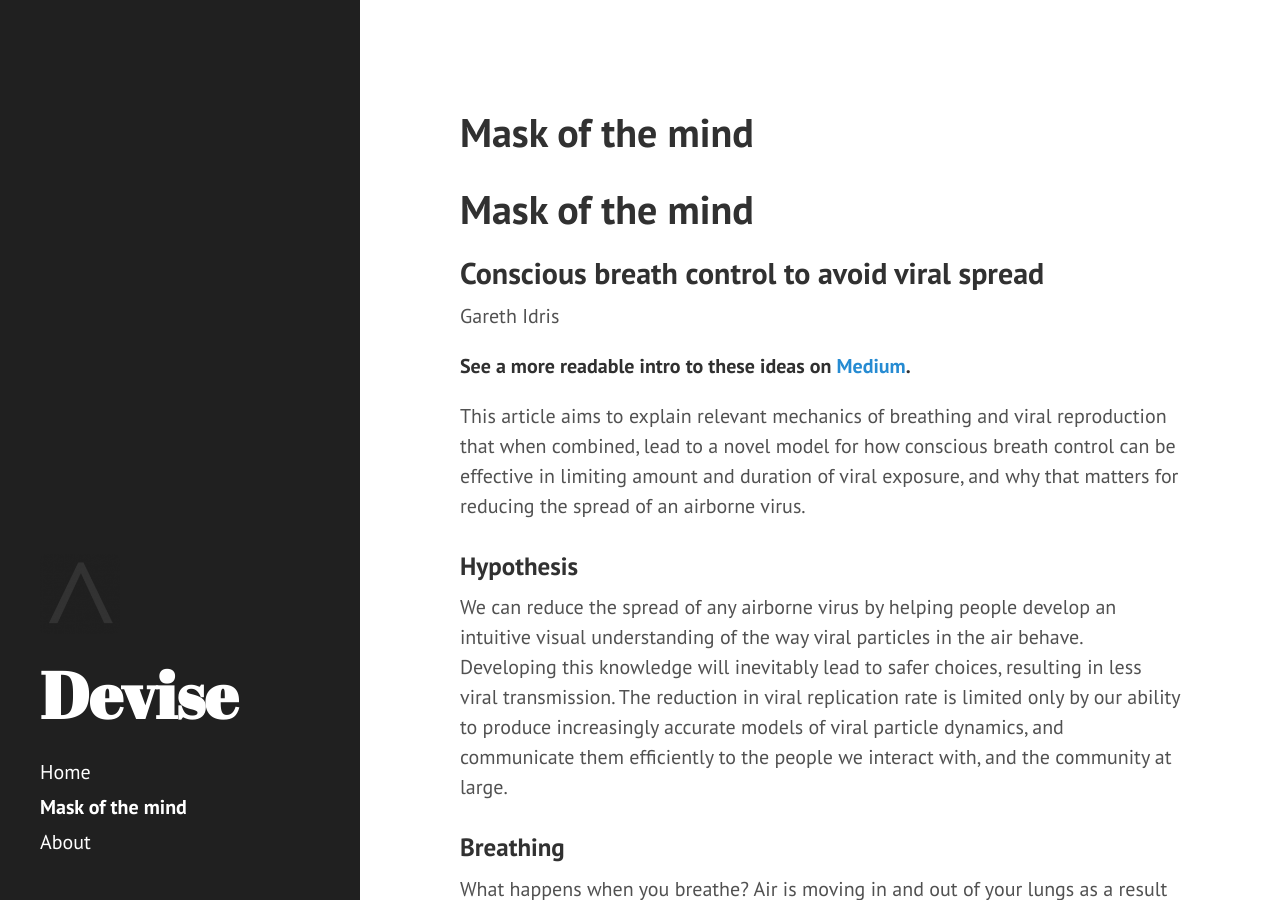
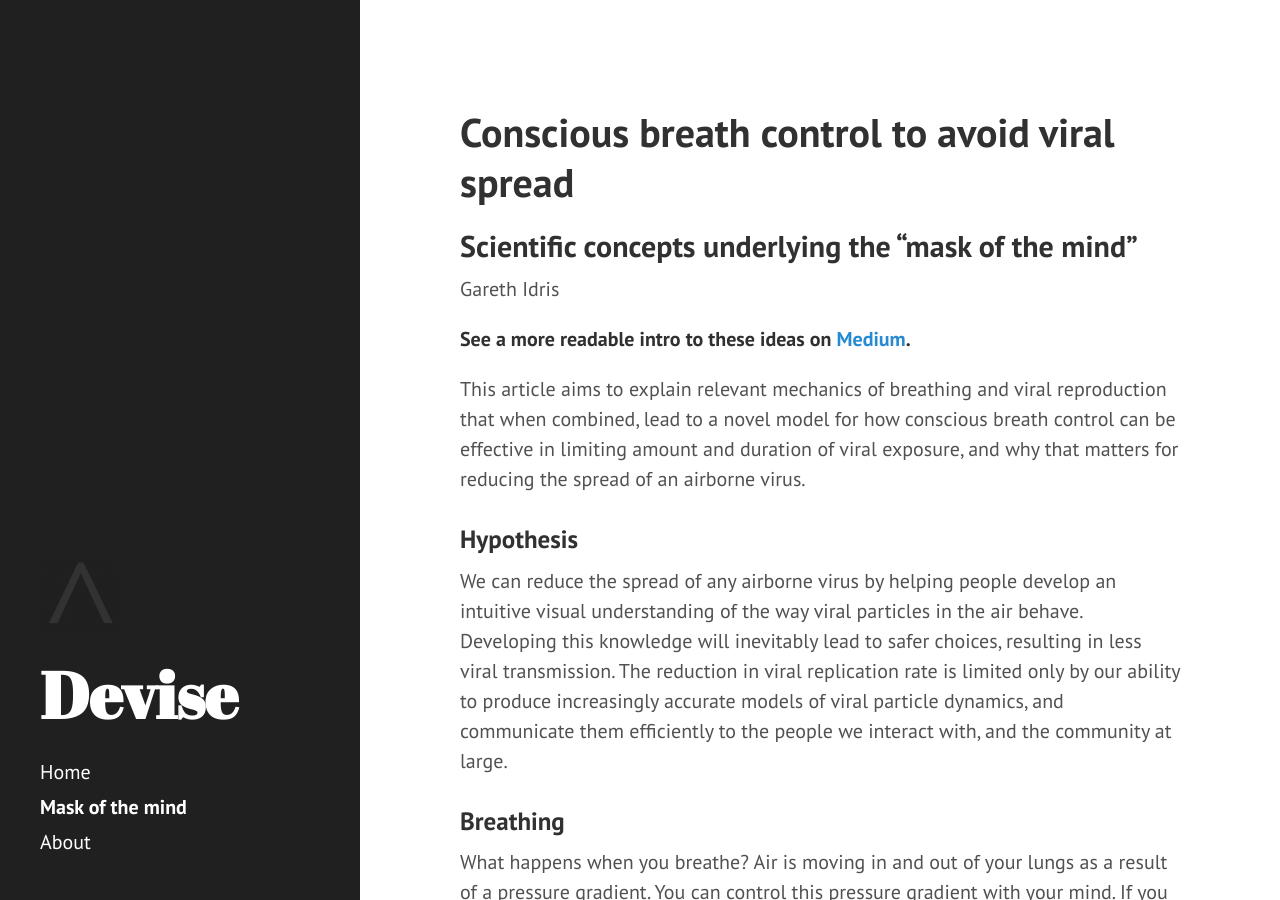
Before and after one commit to devisenyc/devisenyc.github.io, a Jekyll site: the page built from practice/pandemic/hypothesis.md, in a window 1280 px wide and 900 px high. Built offline with Jekyll 4.4.1, drawn with Linux system fonts in a browser that asks for light colours; our own code applies the rules of GitHub Pages for plain Markdown files.

Commit message:
hypothesis updates

```diff
--- a/practice/pandemic/hypothesis.md
+++ b/practice/pandemic/hypothesis.md
@@ -1,5 +1,9 @@
-# Mask of the mind
-## Conscious breath control to avoid viral spread
+---
+layout: default
+title: Conscious breath control to avoid viral spread
+---
+Scientific concepts underlying the "mask of the mind"
+----
 
 Gareth Idris
 
```
